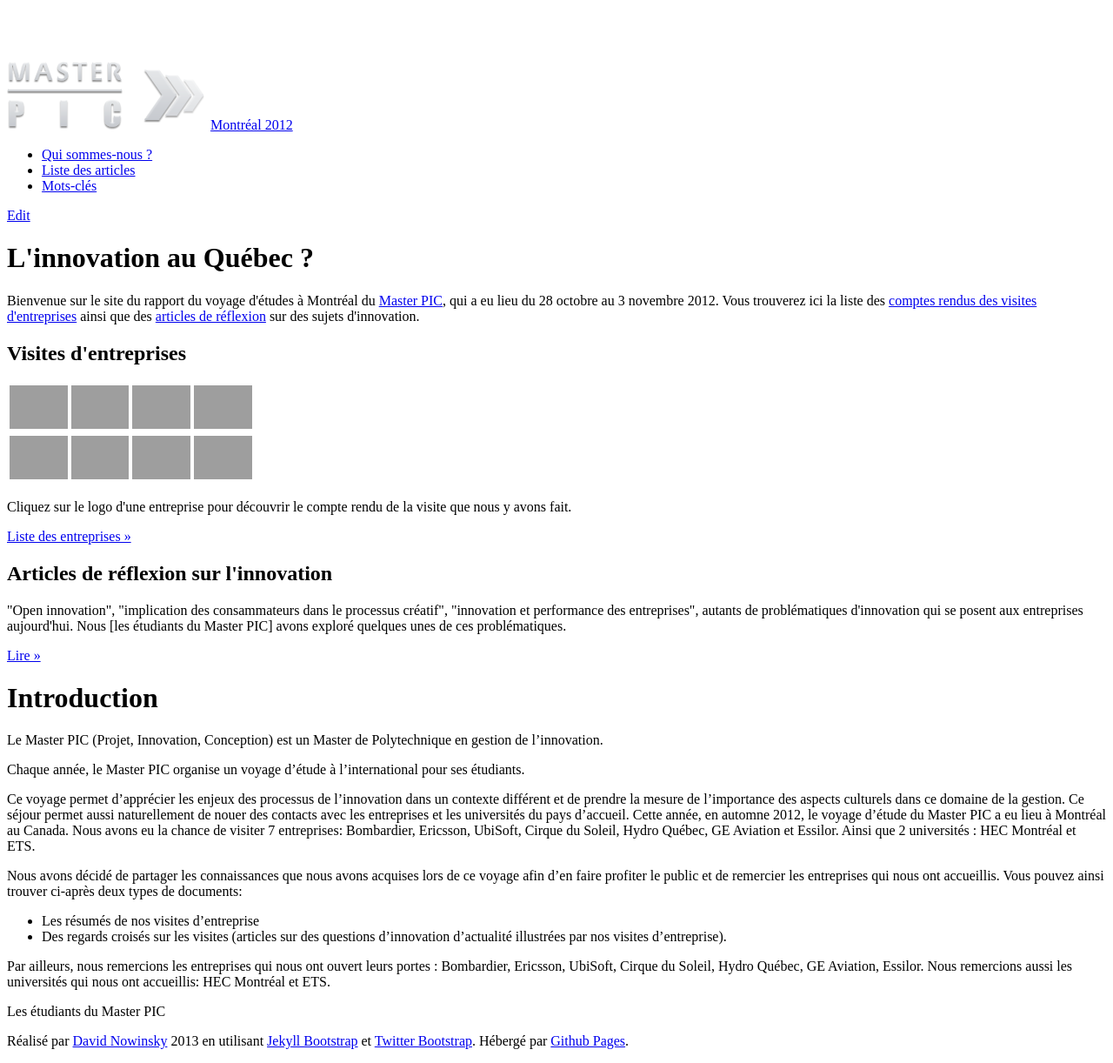
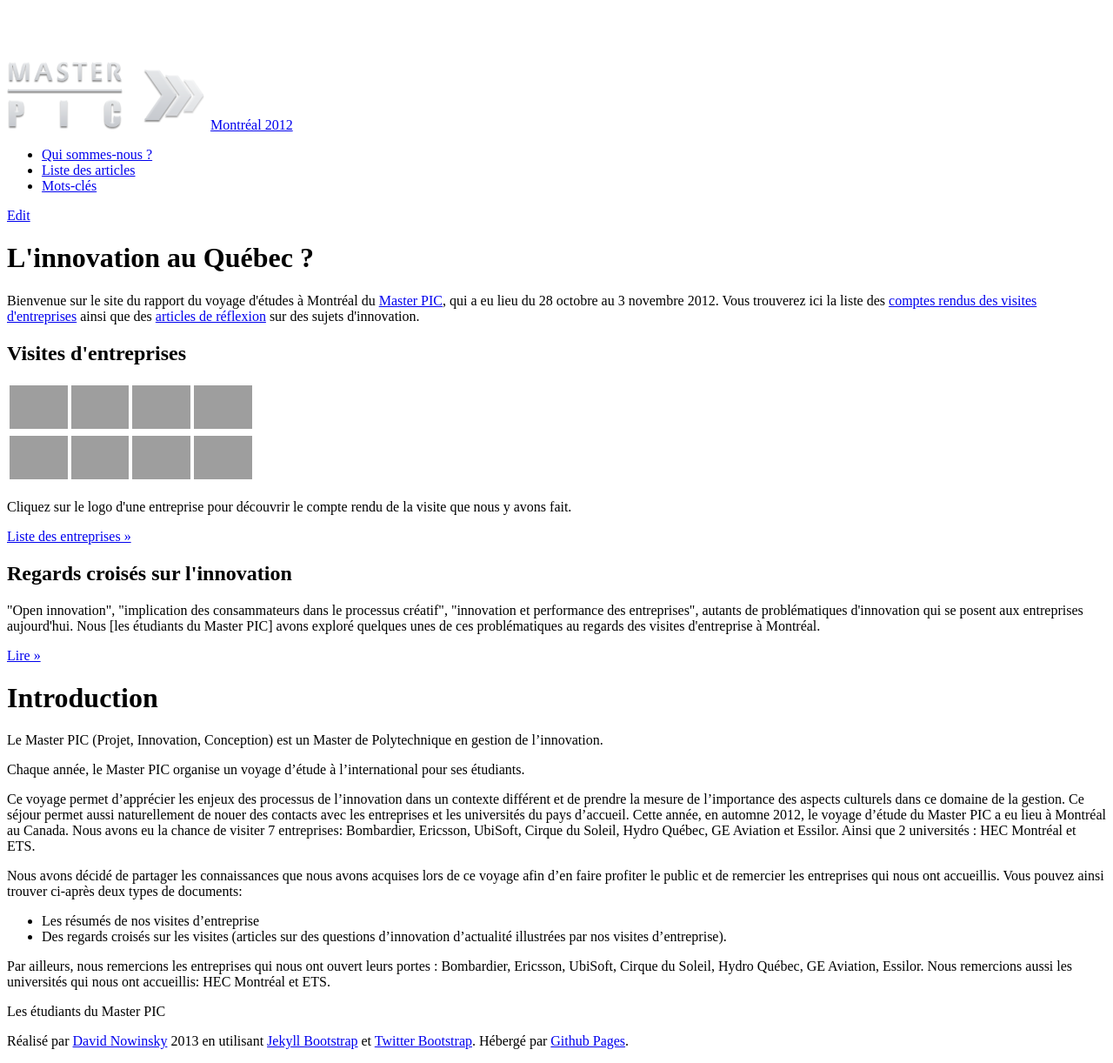
Before and after one commit to davinov/masterpic-montreal-2012, a Jekyll site: the page built from index.md, in a window 1280 px wide, cut to the strip 0-1222 px from the top of the page. Shown: the whole strip at 87% size. Built offline with Jekyll 4.4.1, drawn with Linux system fonts in a browser that asks for light colours; nearby versions of some CDN libraries; grey boxes are pictures that could not be loaded.

Commit message:
Update index.md

```diff
--- a/index.md
+++ b/index.md
@@ -37,8 +37,8 @@
 			<p><a class="btn" href="articles-list.html#Entreprises-ref">Liste des entreprises &raquo;</a></p>
     </div>
     <div class="span6">
-	    <h2>Articles de réflexion sur l'innovation</h2>
-	    <p>"Open innovation", "implication des consammateurs dans le processus créatif", "innovation et performance des entreprises", autants de problématiques d'innovation qui se posent aux entreprises aujourd'hui. Nous [les étudiants du Master PIC] avons exploré quelques unes de ces problématiques. </p>
+	    <h2>Regards croisés sur l'innovation</h2>
+	    <p>"Open innovation", "implication des consammateurs dans le processus créatif", "innovation et performance des entreprises", autants de problématiques d'innovation qui se posent aux entreprises aujourd'hui. Nous [les étudiants du Master PIC] avons exploré quelques unes de ces problématiques au regards des visites d'entreprise à Montréal. </p>
 	    <p><a class="btn" href="articles-list.html#Articles-ref">Lire &raquo;</a></p>
 	</div>
 </div>
```
